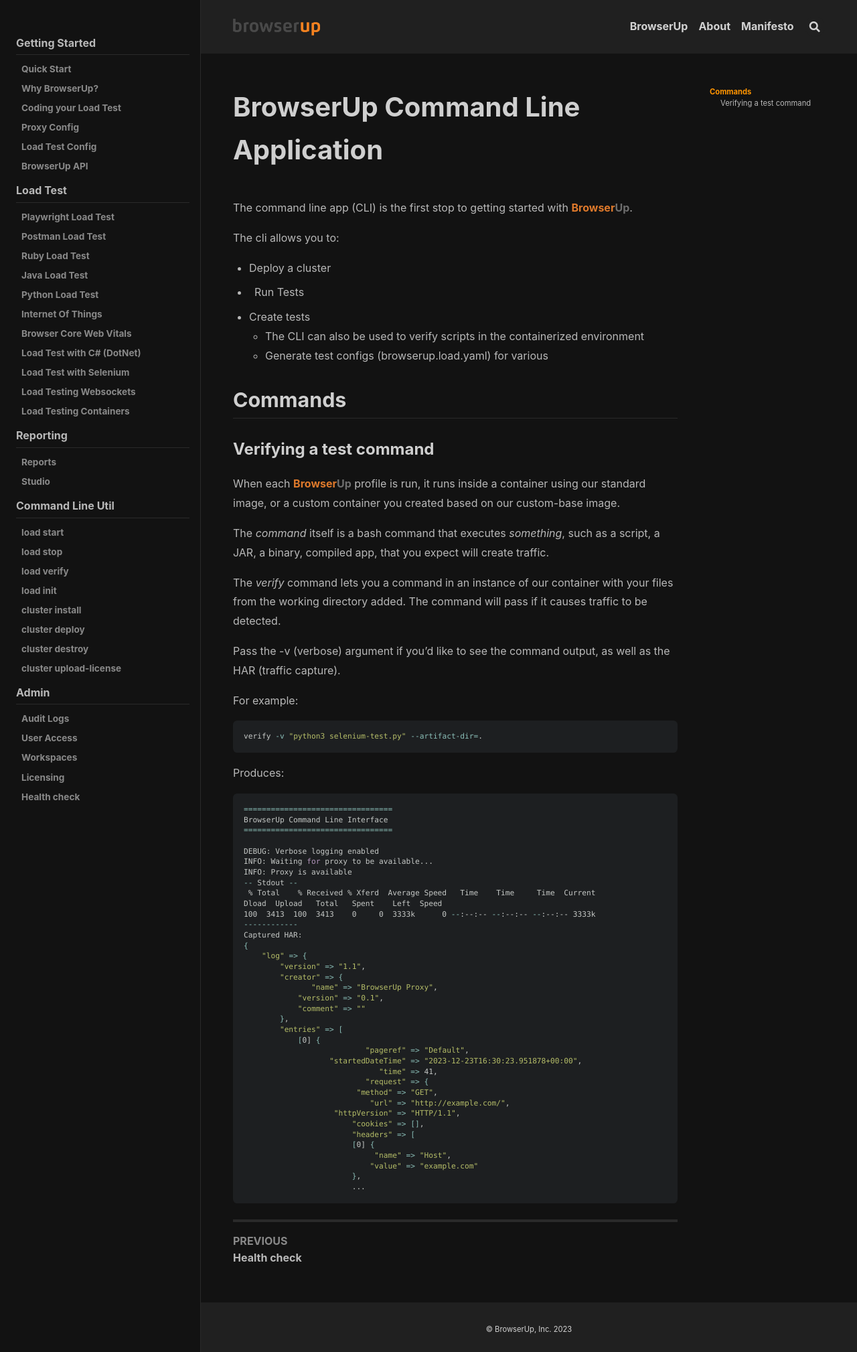
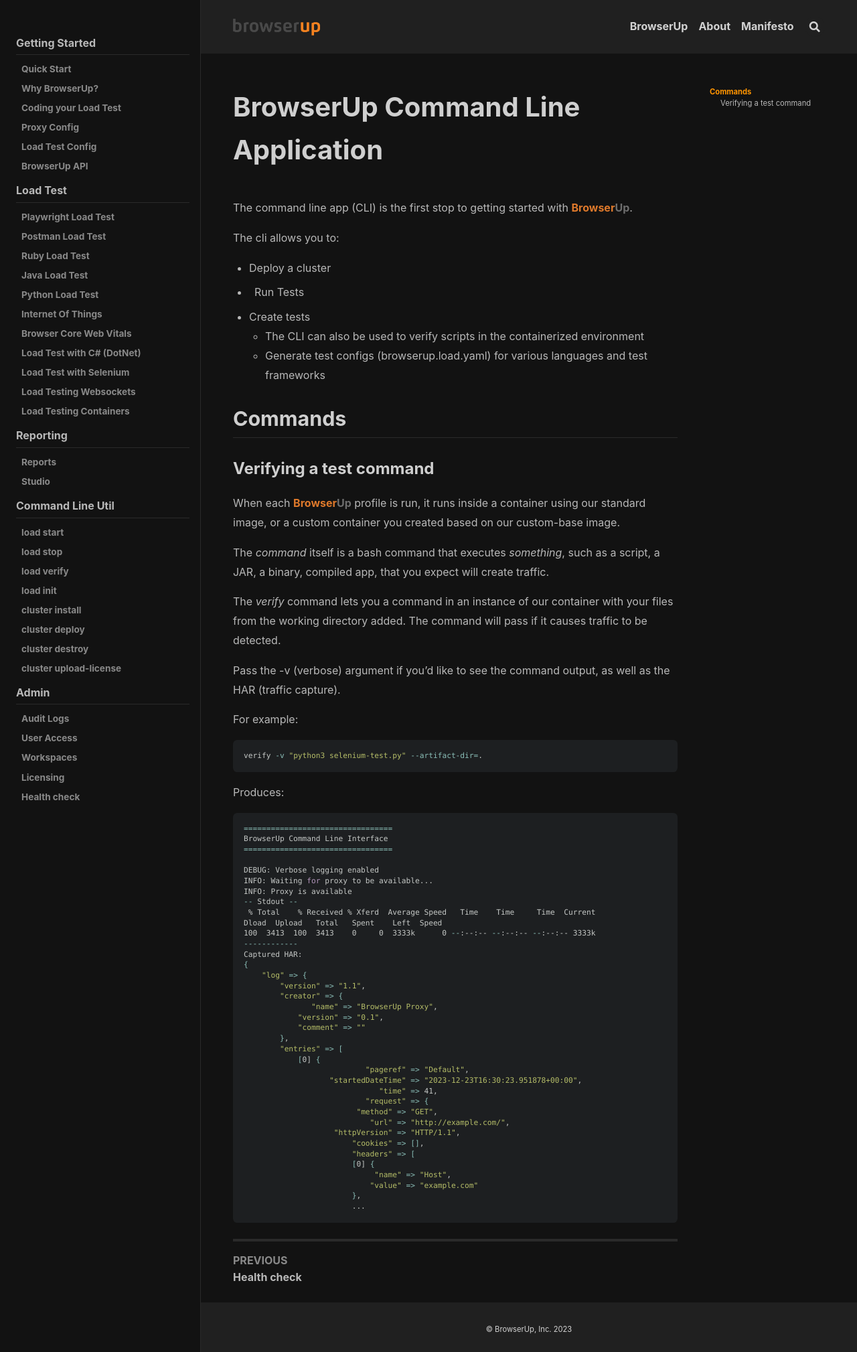
Before and after one commit to browserup/docs, a Jekyll site: the page built from en/load/browserup-cli.md, in a window 1280 px wide. Shown: the whole page at 67% size. Built offline with Jekyll 4.4.1, drawn with Linux system fonts in a browser that asks for light colours; nearby versions of some CDN libraries.

Commit message:
Update browserup-cli.md

```diff
--- a/en/load/browserup-cli.md
+++ b/en/load/browserup-cli.md
@@ -10,7 +10,7 @@ The cli allows you to:
 
 * Create tests
   - The CLI can also be used to verify scripts in the containerized environment
-  - Generate test configs (browserup.load.yaml) for various
+  - Generate test configs (browserup.load.yaml) for various languages and test frameworks
 
 ## Commands
 
```
